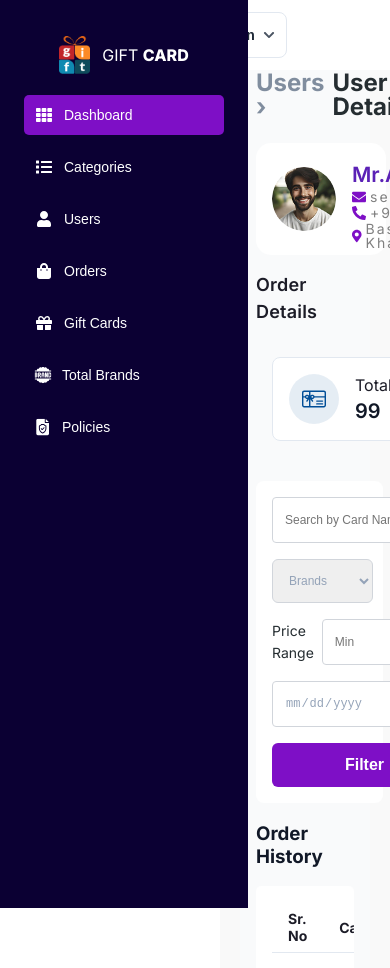
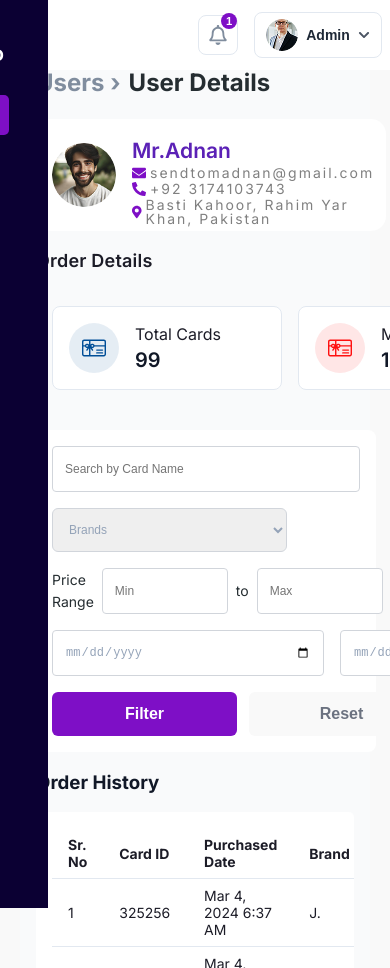
Before and after one commit to codewith-adnan/GiftCard, a React (Create React App) app: page /pages/usersDetail in a window 390 px wide. Built offline with nearby package versions, Linux system fonts and the light colour scheme.

Commit message:
fix side bar

```diff
--- a/src/auth/checkEmail/styles.ts
+++ b/src/auth/checkEmail/styles.ts
@@ -36,7 +36,7 @@ export const ImageSection = styled.div`
     flex-shrink: 0;
   }
 
-  @media (max-width: ${breakpoints.xs}) {
+  @media (max-width: ${breakpoints.md}) {
     display: none;
   }
 `;
--- a/src/auth/login/styles.ts
+++ b/src/auth/login/styles.ts
@@ -35,11 +35,7 @@ export const ImageSection = styled.div`
     flex-shrink: 0;
   }
 
-  @media (max-width: ${breakpoints.sm}) {
-    height: 30vh;
-  }
-
-  @media (max-width: ${breakpoints.xs}) {
+  @media (max-width: ${breakpoints.md}) {
     display: none;
   }
 `;
--- a/src/auth/newPassword/styles.ts
+++ b/src/auth/newPassword/styles.ts
@@ -35,11 +35,7 @@ export const ImageSection = styled.div`
     flex-shrink: 0;
   }
 
-  @media (max-width: ${breakpoints.sm}) {
-    height: 30vh;
-  }
-
-  @media (max-width: ${breakpoints.xs}) {
+  @media (max-width: ${breakpoints.md}) {
     display: none;
   }
 `;
--- a/src/auth/resetPassword/index.tsx
+++ b/src/auth/resetPassword/index.tsx
@@ -43,7 +43,6 @@ const ResetPassword: React.FC = () => {
         </LogoWrapper>
 
         <Underline />
-{/* //commit */}
         <ResetWrapper>
           <ResetHeading>Reset your password</ResetHeading>
 
--- a/src/auth/resetPassword/styles.ts
+++ b/src/auth/resetPassword/styles.ts
@@ -34,11 +34,7 @@ export const ImageSection = styled.div`
     flex-shrink: 0;
   }
 
-  @media (max-width: ${breakpoints.sm}) {
-    height: 30vh;
-  }
-
-  @media (max-width: ${breakpoints.xs}) {
+  @media (max-width: ${breakpoints.md}) {
     display: none;
   }
 `;
--- a/src/components/header/index.tsx
+++ b/src/components/header/index.tsx
@@ -11,16 +11,24 @@ import {
   PopupWrapper,
   ProfileDropdown,
   DropdownItem,
+  BurgerButton,
+  BurgerLine,
+  RightSection,
 } from "./styles";
 
 import Notification from "../../models/notificationBell";
 import userimg from "../../assets/images/header/userimage.png";
 import { FaRegBell, FaUser, FaRegBell as BellIcon, FaCog } from "react-icons/fa";
 
-const Header: React.FC = () => {
+interface HeaderProps {
+  isSidebarOpen: boolean;
+  setIsSidebarOpen: React.Dispatch<React.SetStateAction<boolean>>;
+}
+
+const Header: React.FC<HeaderProps> = ({ isSidebarOpen, setIsSidebarOpen }) => {
   const [showPopup, setShowPopup] = useState(false);
   const [showDropdown, setShowDropdown] = useState(false);
-const navigate =useNavigate();
+  const navigate = useNavigate();
 
   const bellRef = useRef<HTMLButtonElement | null>(null);
   const popupRef = useRef<HTMLDivElement | null>(null);
@@ -49,6 +57,13 @@ const navigate =useNavigate();
 
   return (
     <HeaderWrapper>
+      <BurgerButton onClick={() => setIsSidebarOpen(!isSidebarOpen)} aria-label="Toggle Sidebar">
+        <BurgerLine size="small" />
+        <BurgerLine size="medium" />
+        <BurgerLine size="large" />
+      </BurgerButton>
+
+      <RightSection>
         <div style={{ position: "relative" }}>
           <NotificationButton
             aria-label="Notifications"
@@ -75,18 +90,19 @@ const navigate =useNavigate();
 
           {showDropdown && (
             <ProfileDropdown ref={dropdownRef}>
-            <DropdownItem onClick={()=>navigate('/pages/myProfile')}>
+              <DropdownItem onClick={() => navigate('/pages/myProfile')}>
                 <FaUser /> My Profile
               </DropdownItem>
-            <DropdownItem onClick={()=>navigate('/pages/notification')}>
+              <DropdownItem onClick={() => navigate('/pages/notification')}>
                 <BellIcon /> Notification
               </DropdownItem>
-            <DropdownItem onClick={()=>navigate('/pages/settings')}>
+              <DropdownItem onClick={() => navigate('/pages/settings')}>
                 <FaCog /> Settings
               </DropdownItem>
             </ProfileDropdown>
           )}
         </div>
+      </RightSection>
     </HeaderWrapper>
   );
 };
--- a/src/components/header/styles.ts
+++ b/src/components/header/styles.ts
@@ -4,33 +4,85 @@ import { FaBell, FaChevronDown } from "react-icons/fa";
 export const HeaderWrapper = styled.div`
   position: fixed;
   top: 0;
-  left: 220px;
+  left: 0;
   right: 0;
   height: 70px;
   background-color: #fff;
   z-index: 999;
   display: flex;
   align-items: center;
-  justify-content: flex-end;
+  justify-content: space-between;
   gap: 1rem;
   padding: 0 1.5rem;
 
-  @media (max-width: 768px) {
+  @media (min-width: 701px) {
     left: 200px;
+    justify-content: flex-end;
+  }
+
+  @media (max-width: 700px) {
     padding: 0 1rem;
   }
 
   @media (max-width: 480px) {
-    left: 0;
     padding: 0 0.5rem;
-    justify-content: center;
   }
 
   @media (max-width: 320px) {
-    left: 0;
     height: 70px;
     gap: 1rem;
   }
+`;
+
+export const BurgerButton = styled.button`
+  display: flex;
+  flex-direction: column;
+  justify-content: space-between;
+  width: 28px;
+  height: 22px;
+  background: transparent;
+  border: none;
+  cursor: pointer;
+  padding: 0;
+  z-index: 1300;
+
+  &:focus {
+    outline: none;
+  }
+
+  @media (min-width: 701px) {
+    display: none;
+  }
+`;
+
+interface BurgerLineProps {
+  size: 'small' | 'medium' | 'large';
+}
+
+export const BurgerLine = styled.span<BurgerLineProps>`
+  height: 3px;
+  background-color: #0b0033;
+  border-radius: 2px;
+  transition: all 0.3s ease;
+  width: ${({ size }) => {
+    switch (size) {
+      case 'small':
+        return '14px';
+      case 'medium':
+        return '21px';
+      case 'large':
+        return '28px';
+      default:
+        return '28px';
+    }
+  }};
+`;
+
+export const RightSection = styled.div`
+  display: flex;
+  align-items: center;
+  gap: 1rem;
+  margin-left: auto;
 `;
 
 export const NotificationButton = styled.button`
--- a/src/components/sidebar/index.tsx
+++ b/src/components/sidebar/index.tsx
@@ -11,7 +11,6 @@ import {
   NavLabel,
   NavList,
   Overlay,
-  ToggleButton,
 } from "./styles";
 
 import {
@@ -20,8 +19,6 @@ import {
   FaUser,
   FaShoppingBag,
   FaGift,
-  FaBars,
-  FaTimes,
 } from "react-icons/fa";
 
 import Logo from "../../assets/images/sidebar/Logo.png";
@@ -35,7 +32,7 @@ interface SidebarProps {
 
 const Sidebar: React.FC<SidebarProps> = ({ isSidebarOpen, setIsSidebarOpen }) => {
   const [activeLink, setActiveLink] = useState("Dashboard");
-  const [isMobile, setIsMobile] = useState(window.innerWidth <= 320);
+  const [isMobile, setIsMobile] = useState(window.innerWidth <= 700);
   const navigate = useNavigate();
 
   const handleClick = (label: string, path: string) => {
@@ -46,9 +43,13 @@ const Sidebar: React.FC<SidebarProps> = ({ isSidebarOpen, setIsSidebarOpen }) =>
 
   useEffect(() => {
     const handleResize = () => {
-      const isNowMobile = window.innerWidth <= 320;
+      const isNowMobile = window.innerWidth <= 700;
       setIsMobile(isNowMobile);
-      if (!isNowMobile) setIsSidebarOpen(true); // Sidebar should stay open on desktop
+      if (!isNowMobile) {
+        setIsSidebarOpen(true); // Sidebar should stay open on desktop
+      } else {
+        setIsSidebarOpen(false); // Hide sidebar on mobile by default
+      }
     };
 
     window.addEventListener("resize", handleResize);
@@ -58,14 +59,7 @@ const Sidebar: React.FC<SidebarProps> = ({ isSidebarOpen, setIsSidebarOpen }) =>
 
   return (
     <>
-      {isMobile && (
-        <>
-          <ToggleButton onClick={() => setIsSidebarOpen(!isSidebarOpen)}>
-            {isSidebarOpen ? <FaTimes size={20} /> : <FaBars size={20} />}
-          </ToggleButton>
-          {isSidebarOpen && <Overlay onClick={() => setIsSidebarOpen(false)} />}
-        </>
-      )}
+      {isMobile && isSidebarOpen && <Overlay onClick={() => setIsSidebarOpen(false)} />}
 
       <SidebarWrapper isOpen={isSidebarOpen || !isMobile}>
         <LogoSection>
--- a/src/components/sidebar/styles.ts
+++ b/src/components/sidebar/styles.ts
@@ -7,7 +7,6 @@ interface SidebarWrapperProps {
 export const SidebarWrapper = styled.aside<SidebarWrapperProps>`
   position: fixed;
   top: 0;
-  left: ${({ isOpen }) => (isOpen ? "0" : "-180px")};
   width: 200px;
   height: 100vh;
   background-color: #0b0033;
@@ -17,11 +16,14 @@ export const SidebarWrapper = styled.aside<SidebarWrapperProps>`
   z-index: 1100;
   transition: left 0.3s ease;
 
-  @media (max-width: 320px) {
+  @media (min-width: 701px) {
+    left: 0;
+  }
+
+  @media (max-width: 700px) {
     padding-top: 2rem;
     width: 170px;
-
-
+    left: ${({ isOpen }) => (isOpen ? "0" : "-170px")};
   }
 `;
 
@@ -35,20 +37,6 @@ export const Overlay = styled.div`
   z-index: 1000;
 `;
 
-export const ToggleButton = styled.button`
-  position: fixed;
-  top: 1rem;
-  left: 0.25rem;
-  background: transparent;
-  border: none;
-  color: white;
-  z-index: 1200;
-  cursor: pointer;
-
-  @media (min-width: 321px) {
-    display: none;
-  }
-`;
 
 export const LogoSection = styled.div`
   display: flex;
@@ -115,9 +103,8 @@ export const NavLink = styled.a<NavLinkProps>`
     transition: color 300ms ease-out;
   }
 
-  @media (max-width:320px) {
+  @media (max-width: 768px) {
     width: 135px;
-
   }
 `;
 
--- a/src/layouts/MainLayouts.tsx
+++ b/src/layouts/MainLayouts.tsx
@@ -5,11 +5,11 @@ import Header from "../components/header";
 import { LayoutWrapper, ContentArea } from "./styles";
 
 const MainLayouts: React.FC = () => {
-  const [isSidebarOpen, setIsSidebarOpen] = useState(window.innerWidth > 320);
+  const [isSidebarOpen, setIsSidebarOpen] = useState(window.innerWidth > 700);
 
   useEffect(() => {
     const handleResize = () => {
-      if (window.innerWidth <= 320) {
+      if (window.innerWidth <= 700) {
         setIsSidebarOpen(false);
       } else {
         setIsSidebarOpen(true);
@@ -24,7 +24,7 @@ const MainLayouts: React.FC = () => {
   return (
     <LayoutWrapper>
       <Sidebar isSidebarOpen={isSidebarOpen} setIsSidebarOpen={setIsSidebarOpen} />
-      <Header />
+      <Header isSidebarOpen={isSidebarOpen} setIsSidebarOpen={setIsSidebarOpen} />
       <ContentArea isSidebarOpen={isSidebarOpen}>
         <Outlet />
       </ContentArea>
--- a/src/layouts/styles.ts
+++ b/src/layouts/styles.ts
@@ -11,14 +11,21 @@ export const LayoutWrapper = styled.div`
 
 export const ContentArea = styled.div<ContentAreaProps>`
   margin-top: 35px;
-  margin-left: ${({ isSidebarOpen }) => (isSidebarOpen ? "220px" : "0px")};
+  margin-left: 0;
   padding: 20px;
   height: calc(110vh - 35px);
   background-color: #f9f9f9;
   transition: margin-left 0.3s ease;
 
+  @media (min-width: 701px) {
+    margin-left: 200px;
+  }
+
+  @media (max-width: 700px) {
+    margin-left: 0;
+  }
+
   @media (max-width: 320px) {
-    margin-left: 10px;
     height: auto;
   }
 `;
--- a/src/models/deleteCategory/index.tsx
+++ b/src/models/deleteCategory/index.tsx
@@ -31,6 +31,8 @@ const DeleteCategory: React.FC<DeleteCategoryProps> = ({ isOpen, onClose, onDele
         <ModalBody>
           <img src={deleteImg} alt="Delete illustration" />
           <p>Are you sure you want to delete this?</p>
+
+
           <ButtonGroup>
             <CancelButton onClick={onClose}>Cancel</CancelButton>
             <DeleteButton onClick={onDelete}>Delete</DeleteButton>
```
Lines whose indentation alone changed are shown as unchanged.
